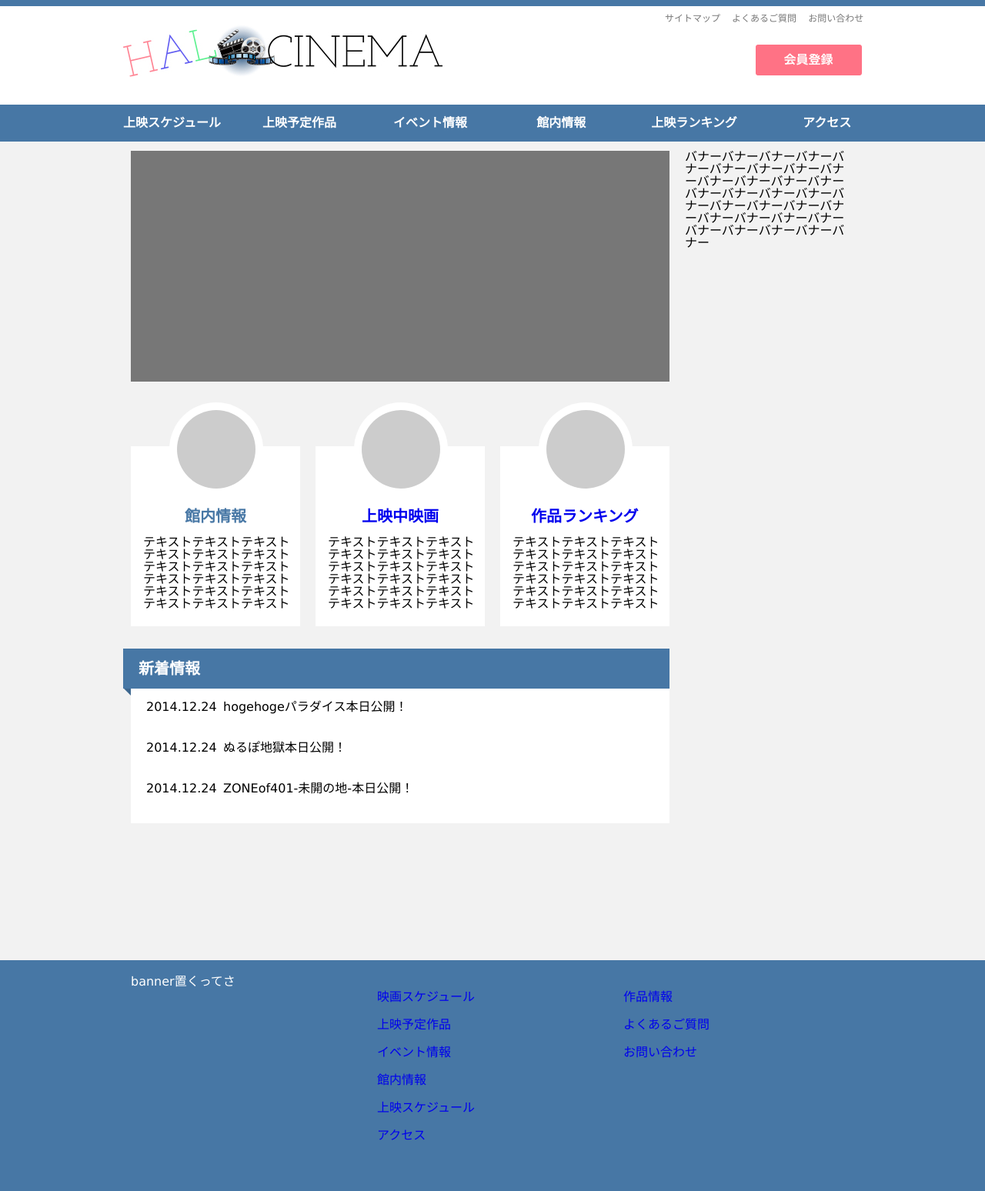
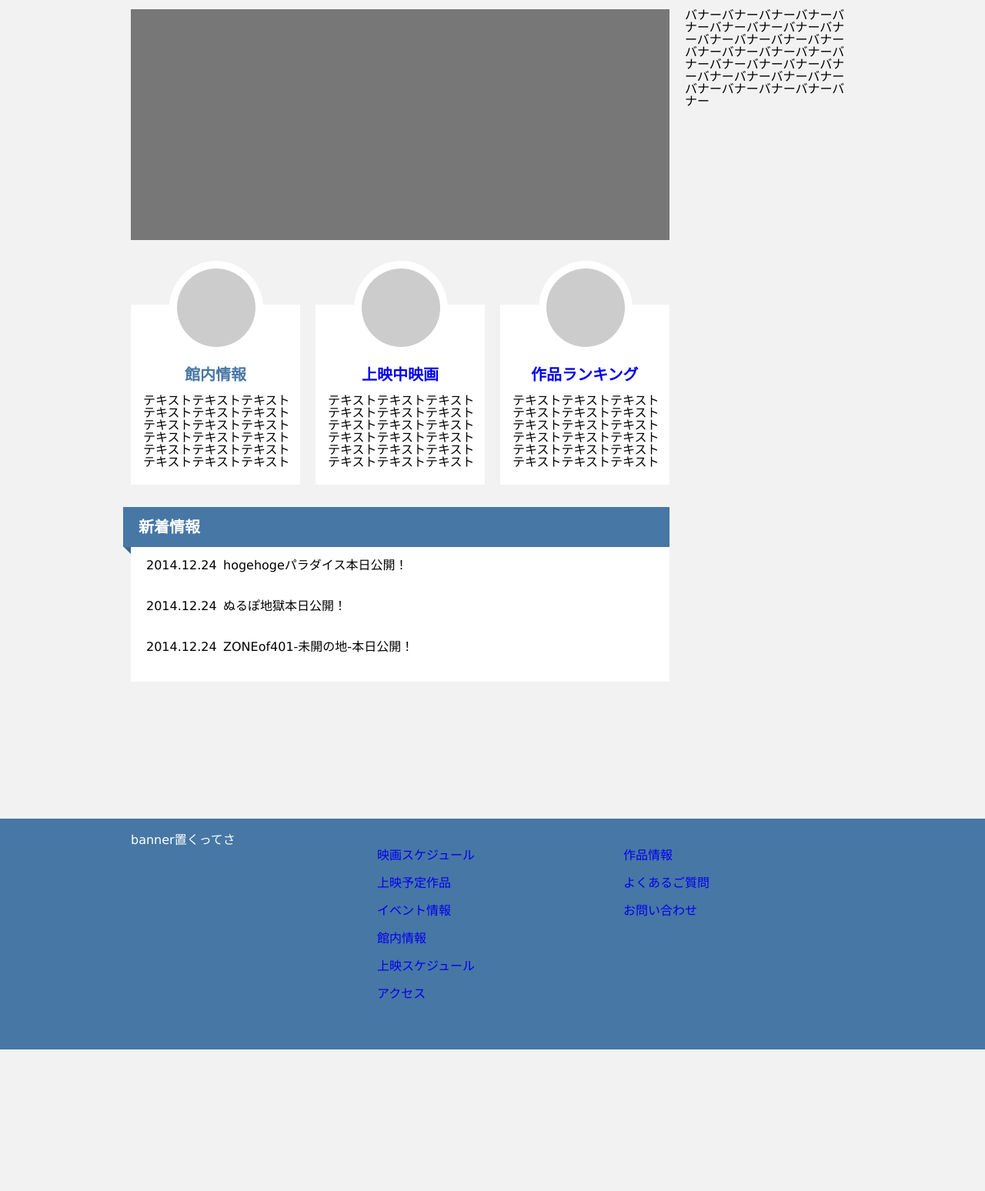
Before and after one commit to Reppi/movie_theater, a PHP site: page / in a window 1280 px wide. Shown: the whole page at 77% size. After the commit the page ends 1364 px from the top, so only its background shows below. Run offline with PHP 8.4, Linux system fonts and the light colour scheme.

Commit message:
マージ衝突を解決テスト

```diff
--- a/coad/index.php
+++ b/coad/index.php
@@ -21,49 +21,6 @@
 	</head>
 
 	<body>
-
-		<!-- ↓グローバルメニュー↓ -->
-		<header id="header">
-
-			<!-- ↓トップリンクナビがあるとこ↓ -->
-			<nav id="toplinkbar">
-
-				<a href="#"><img class="logo" src="images/logo.jpg"></a>
-				<a href="#"><img class="member_botton" src="images/member_botton.png"></a>
-
-				<div id="toplinkbar_inner">
-					<ul>
-						<a href="#"><li id="toplinkbar_menu1">サイトマップ</li></a>
-						<a href="common_question.php"><li id="toplinkbar_menu2">よくあるご質問</li></a>
-						<a href="contact.php"><li>お問い合わせ</li></a>
-					</ul>
-				</div>
-
-			</nav>
-			<!-- ↑トップリンクナビがあるとこ↑ -->
-
-			<!-- ↓グローバルメニューがあるとこ↓ -->
-			<nav id="global">
-
-				<div id="global_inner">
-
-					<ul>
-						<a href="schedule.php"><li id="global_menu1">上映スケジュール</li></a>
-						<a href="movie_planlist.php"><li id="global_menu2">上映予定作品</li></a>
-						<a href="event_planlist.php"><li id="global_menu3">イベント情報</li></a>
-						<a href="institution.php"><li id="global_menu4">館内情報</li></a>
-						<a href="ranking.php"><li id="global_menu5">上映ランキング</li></a>
-						<a href="access.php"><li>アクセス</li></a>
-					</ul>
-
-				</div>
-
-			</nav>
-			<!-- ↑グローバルメニューがあるとこ↑ -->
-
-		</header>
-		<!-- ↑グローバルメニュー↑ -->
-
 		<div id="wrapper" class="clearfix">
 
 			<!-- ↓メインのコンテンツを置くとこ↓ -->
```
